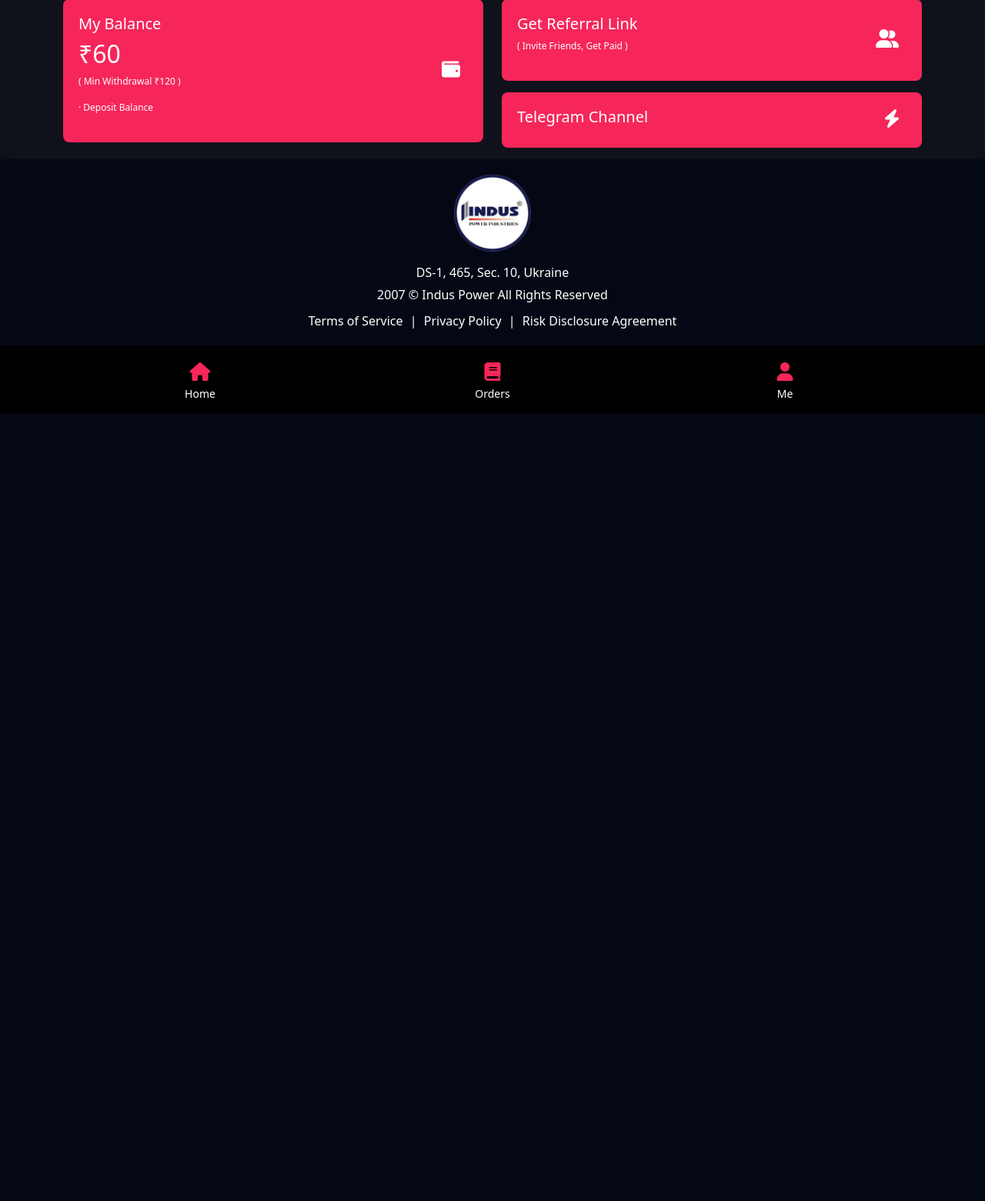
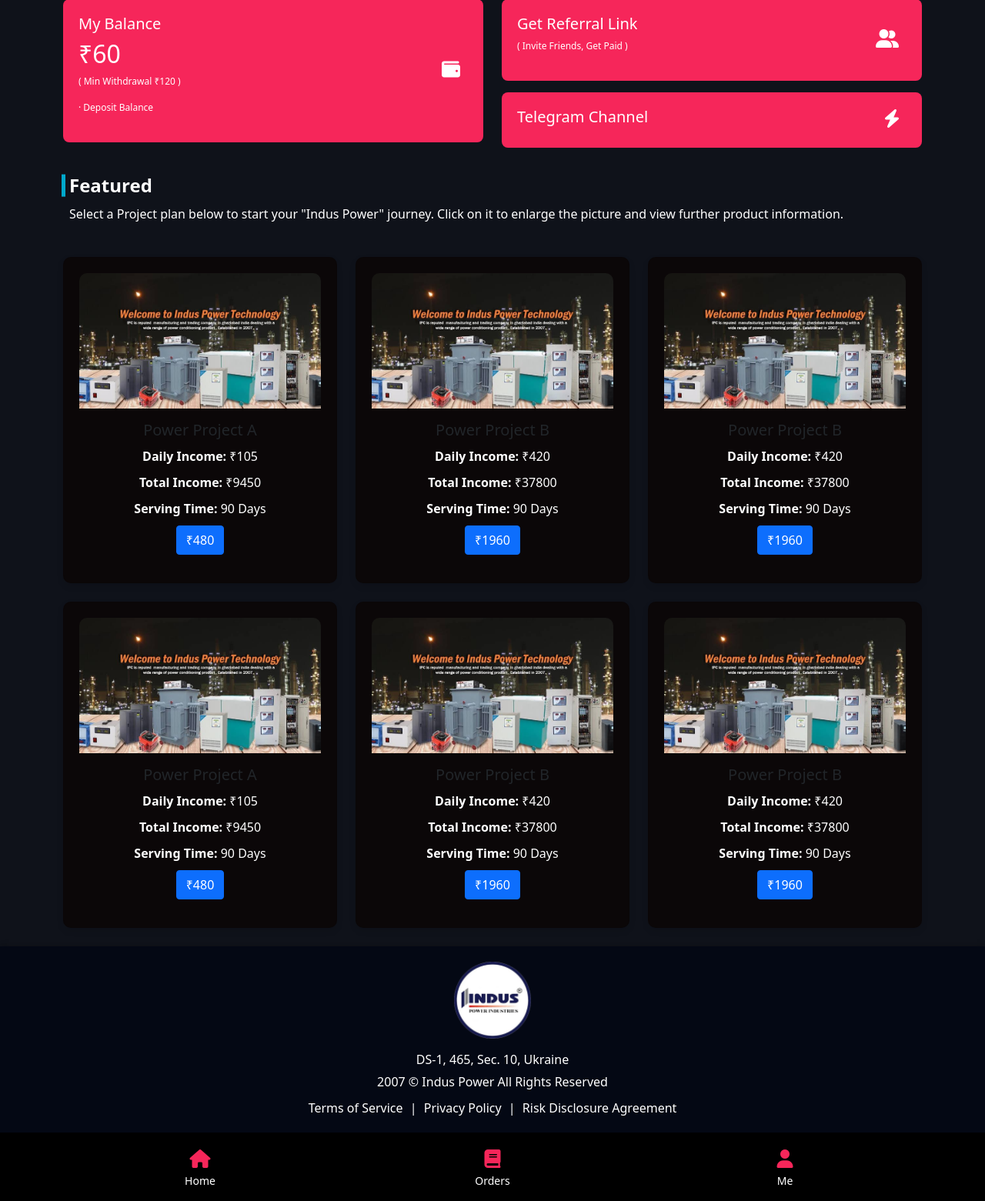
Before and after one commit to Ritikpatel963/yashworkreferal, a PHP site: page / in a window 1280 px wide. Shown: the part 733-2294 px from the top of the page at 77% size. Before the commit the page ends 1271 px from the top, so only its background shows below. Run offline with PHP 8.4, Linux system fonts and the light colour scheme; some libraries are stand-ins or nearby versions.

Commit message:
Add card

```diff
--- a/assets/style.css
+++ b/assets/style.css
@@ -144,7 +144,7 @@
     margin-bottom: 15px;
 }
 .card-telegram {
-    background-color: #F6265A ;
+    background-color: #F6265A;
     color: #ffffff;
     padding: 20px;
     border-radius: 8px;
@@ -164,11 +164,97 @@
     font-size: 12px;
 }
 
+
+/* Feature Section  */
+.featured-section {
+    color: #fff;
+    padding: 20px;
+    text-align: left;
+}
+
+.content {
+    margin: 0 auto;
+}
+
+.content h1 {
+    font-size: 24px;
+    margin-bottom: 10px;
+    position: relative;
+}
+
+.content h1::before {
+    content: '';
+    position: absolute;
+    left: -10px;
+    top: 50%;
+    transform: translateY(-50%);
+    height: 100%;
+    width: 5px;
+    background-color: #00a8cc;
+}
+
+.content p {
+    font-size: 16px;
+    margin: 0;
+}
+
+.product-card{
+    display: flex;
+    gap: 20px;
+    flex-wrap: wrap;
+    justify-content: center;
+}
+
+.card {
+    background-color: #0B0708;
+    border-radius: 10px;
+    box-shadow: 0 4px 8px rgba(0, 0, 0, 0.1);
+    width: 500px;
+    padding: 20px;
+    text-align: center;
+    display: flex;
+    flex-direction: column;
+    align-items: center;
+}
+
+.card img {
+    width: 100%;
+    border-radius: 10px 10px 0 0;
+}
+
+.card h2 {
+    margin: 20px 0;
+    font-size: 1.5em;
+    color: white;
+}
+
+.card p {
+    margin: 10px 0;
+    font-size: 1em;
+    color: white;
+}
+
+.card button {
+    background-color: #F6265A;
+    color: white;
+    border: none;
+    border-radius: 5px;
+    padding: 10px 20px;
+    font-size: 1em;
+    cursor: pointer;
+    margin-top: 20px;
+}
+
+.card button:hover {
+    background-color: #e7073f;
+}
+
+.featured-card{
+    display: flex;
+}
 @media only screen and (max-width: 600px) {
     .marquee-container{
      height: 28px;
     }
-    .footer{
-        position: fixed;
-    }
+
   }
--- a/index.php
+++ b/index.php
@@ -84,6 +84,95 @@
         </div>
     </div>
 </div>
+
+
+<!-- Featured Section -->
+<section class="container featured-section">
+        <div class="content">
+            <h1><b>Featured</b></h1>
+            <p>Select a Project plan below to start your "Indus Power" journey. Click on it to enlarge the picture and view further product information.</p>
+        </div>
+    </section>
+
+<!-- Featured Section Started -->
+<div class="container mt-4">
+        <div class="row">
+            <div class="col-md-4 mb-4 featured-card">
+                <div class="card">
+                    <img src="assets/image/56.jpg" class="card-img-top" alt="Power Project A">
+                    <div class="card-body">
+                        <h5 class="card-title">Power Project A</h5>
+                        <p class="card-text"><strong>Daily Income:</strong> ₹105</p>
+                        <p class="card-text"><strong>Total Income:</strong> ₹9450</p>
+                        <p class="card-text"><strong>Serving Time:</strong> 90 Days</p>
+                        <a href="#" class="btn btn-primary">₹480</a>
+                    </div>
+                </div>
+            </div>
+            <div class="col-md-4 mb-4 featured-card">
+                <div class="card">
+                    <img src="assets/image/56.jpg" class="card-img-top" alt="Power Project B">
+                    <div class="card-body">
+                        <h5 class="card-title">Power Project B</h5>
+                        <p class="card-text"><strong>Daily Income:</strong> ₹420</p>
+                        <p class="card-text"><strong>Total Income:</strong> ₹37800</p>
+                        <p class="card-text"><strong>Serving Time:</strong> 90 Days</p>
+                        <a href="#" class="btn btn-primary">₹1960</a>
+                    </div>
+                </div>
+            </div>
+            <div class="col-md-4 mb-4 featured-card">
+                <div class="card">
+                    <img src="assets/image/56.jpg" class="card-img-top" alt="Power Project B">
+                    <div class="card-body">
+                        <h5 class="card-title">Power Project B</h5>
+                        <p class="card-text"><strong>Daily Income:</strong> ₹420</p>
+                        <p class="card-text"><strong>Total Income:</strong> ₹37800</p>
+                        <p class="card-text"><strong>Serving Time:</strong> 90 Days</p>
+                        <a href="#" class="btn btn-primary">₹1960</a>
+                    </div>
+                </div>
+            </div>
+        </div>
+        <div class="row">
+            <div class="col-md-4 mb-4 featured-card">
+                <div class="card">
+                    <img src="assets/image/56.jpg" class="card-img-top" alt="Power Project A">
+                    <div class="card-body">
+                        <h5 class="card-title">Power Project A</h5>
+                        <p class="card-text"><strong>Daily Income:</strong> ₹105</p>
+                        <p class="card-text"><strong>Total Income:</strong> ₹9450</p>
+                        <p class="card-text"><strong>Serving Time:</strong> 90 Days</p>
+                        <a href="#" class="btn btn-primary">₹480</a>
+                    </div>
+                </div>
+            </div>
+            <div class="col-md-4 mb-4 featured-card">
+                <div class="card">
+                    <img src="assets/image/56.jpg" class="card-img-top" alt="Power Project B">
+                    <div class="card-body">
+                        <h5 class="card-title">Power Project B</h5>
+                        <p class="card-text"><strong>Daily Income:</strong> ₹420</p>
+                        <p class="card-text"><strong>Total Income:</strong> ₹37800</p>
+                        <p class="card-text"><strong>Serving Time:</strong> 90 Days</p>
+                        <a href="#" class="btn btn-primary">₹1960</a>
+                    </div>
+                </div>
+            </div>
+            <div class="col-md-4 mb-4 featured-card">
+                <div class="card">
+                    <img src="assets/image/56.jpg" class="card-img-top" alt="Power Project B">
+                    <div class="card-body">
+                        <h5 class="card-title">Power Project B</h5>
+                        <p class="card-text"><strong>Daily Income:</strong> ₹420</p>
+                        <p class="card-text"><strong>Total Income:</strong> ₹37800</p>
+                        <p class="card-text"><strong>Serving Time:</strong> 90 Days</p>
+                        <a href="#" class="btn btn-primary">₹1960</a>
+                    </div>
+                </div>
+            </div>
+        </div>
+    </div>
 <?php
 include 'footer.php';
 ?>
```
Also changed, not shown: assets/image/56.jpg (added).
